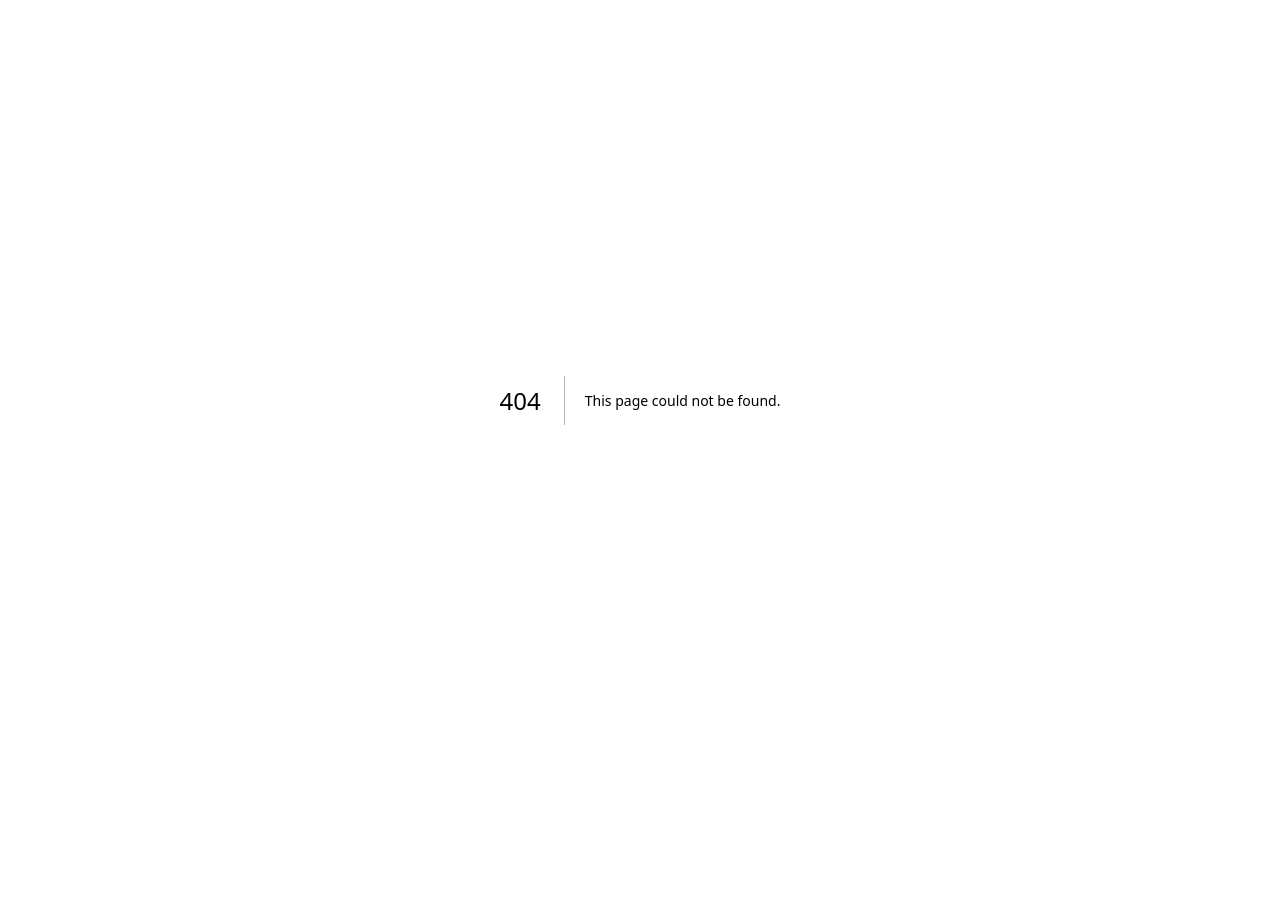
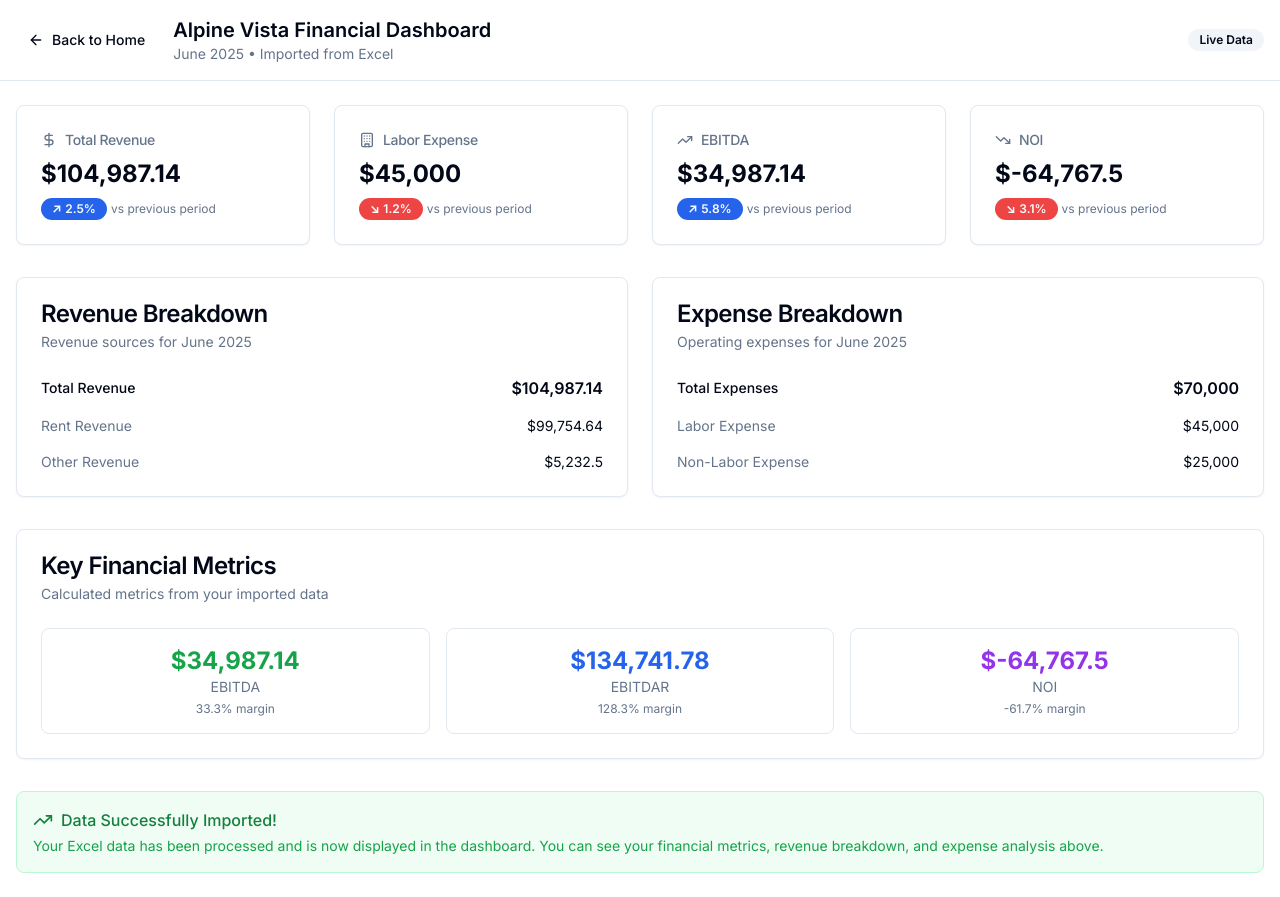
Before and after one commit to JDSmit/AlpineVista-Dashboard, a Next.js app: page /dashboard-simple in a window 1280 px wide. Before the commit this address had no page. Before the commit the page ends 800 px from the top, so only its background shows below. Built offline with nearby package versions, Linux system fonts and the light colour scheme.

Commit message:
Add simple dashboard to display imported financial data with KPIs and metrics

```diff
--- /dev/null
+++ b/src/app/dashboard-simple/page.tsx
@@ -0,0 +1,240 @@
+'use client';
+
+import React, { useState } from 'react';
+import { Button } from '@/components/ui/button';
+import { Card, CardContent, CardDescription, CardHeader, CardTitle } from '@/components/ui/card';
+import { Badge } from '@/components/ui/badge';
+import { ArrowLeft, TrendingUp, TrendingDown, DollarSign, Building } from 'lucide-react';
+
+export default function SimpleDashboard() {
+  // Sample data based on your P&L sheet
+  const [selectedPeriod] = useState('June 2025');
+
+  const financialData = {
+    period: 'June 2025',
+    revenue: 104987.14,
+    laborExpense: 45000,
+    nonLaborExpense: 25000,
+    rent: 99754.64,
+    ebitda: 104987.14 - 45000 - 25000,
+    ebitdar: 104987.14 - 45000 - 25000 + 99754.64,
+    noi: 104987.14 - 45000 - 25000 - 99754.64,
+  };
+
+  const kpiData = [
+    {
+      title: 'Total Revenue',
+      value: financialData.revenue,
+      change: 2.5,
+      icon: DollarSign,
+      color: 'text-green-600',
+    },
+    {
+      title: 'Labor Expense',
+      value: financialData.laborExpense,
+      change: -1.2,
+      icon: Building,
+      color: 'text-blue-600',
+    },
+    {
+      title: 'EBITDA',
+      value: financialData.ebitda,
+      change: 5.8,
+      icon: TrendingUp,
+      color: 'text-green-600',
+    },
+    {
+      title: 'NOI',
+      value: financialData.noi,
+      change: -3.1,
+      icon: TrendingDown,
+      color: 'text-red-600',
+    },
+  ];
+
+  return (
+    <div className="min-h-screen bg-background">
+      {/* Header */}
+      <div className="border-b bg-background/95 backdrop-blur supports-[backdrop-filter]:bg-background/60">
+        <div className="container mx-auto px-4 py-4">
+          <div className="flex items-center justify-between">
+            <div className="flex items-center gap-4">
+              <Button
+                variant="ghost"
+                size="sm"
+                onClick={() => window.history.back()}
+              >
+                <ArrowLeft className="h-4 w-4 mr-2" />
+                Back to Home
+              </Button>
+              <div>
+                <h1 className="text-xl font-semibold">Alpine Vista Financial Dashboard</h1>
+                <p className="text-sm text-muted-foreground">
+                  {selectedPeriod} • Imported from Excel
+                </p>
+              </div>
+            </div>
+
+            <div className="flex items-center gap-2">
+              <Badge variant="secondary">
+                Live Data
+              </Badge>
+            </div>
+          </div>
+        </div>
+      </div>
+
+      <div className="container mx-auto px-4 py-6">
+        {/* KPI Cards */}
+        <div className="grid gap-6 md:grid-cols-2 lg:grid-cols-4 mb-8">
+          {kpiData.map((kpi, index) => {
+            const Icon = kpi.icon;
+            const changeColor = kpi.change >= 0 ? 'text-green-600' : 'text-red-600';
+            const changeIcon = kpi.change >= 0 ? '↗' : '↘';
+
+            return (
+              <Card key={index} className="hover:shadow-lg transition-shadow">
+                <CardHeader className="pb-2">
+                  <CardTitle className="text-sm font-medium text-muted-foreground flex items-center gap-2">
+                    <Icon className="h-4 w-4" />
+                    {kpi.title}
+                  </CardTitle>
+                </CardHeader>
+                <CardContent>
+                  <div className="space-y-2">
+                    <div className="text-2xl font-bold">
+                      ${kpi.value.toLocaleString()}
+                    </div>
+
+                    <div className="flex items-center gap-1">
+                      <Badge
+                        variant={kpi.change >= 0 ? 'default' : 'destructive'}
+                        className="text-xs"
+                      >
+                        <span className="mr-1">{changeIcon}</span>
+                        {Math.abs(kpi.change).toFixed(1)}%
+                      </Badge>
+                      <span className="text-xs text-muted-foreground">
+                        vs previous period
+                      </span>
+                    </div>
+                  </div>
+                </CardContent>
+              </Card>
+            );
+          })}
+        </div>
+
+        {/* Financial Summary */}
+        <div className="grid gap-6 md:grid-cols-2">
+          <Card>
+            <CardHeader>
+              <CardTitle>Revenue Breakdown</CardTitle>
+              <CardDescription>
+                Revenue sources for {selectedPeriod}
+              </CardDescription>
+            </CardHeader>
+            <CardContent>
+              <div className="space-y-4">
+                <div className="flex justify-between items-center">
+                  <span className="text-sm font-medium">Total Revenue</span>
+                  <span className="font-semibold">${financialData.revenue.toLocaleString()}</span>
+                </div>
+                <div className="flex justify-between items-center">
+                  <span className="text-sm text-muted-foreground">Rent Revenue</span>
+                  <span className="text-sm">${financialData.rent.toLocaleString()}</span>
+                </div>
+                <div className="flex justify-between items-center">
+                  <span className="text-sm text-muted-foreground">Other Revenue</span>
+                  <span className="text-sm">${(financialData.revenue - financialData.rent).toLocaleString()}</span>
+                </div>
+              </div>
+            </CardContent>
+          </Card>
+
+          <Card>
+            <CardHeader>
+              <CardTitle>Expense Breakdown</CardTitle>
+              <CardDescription>
+                Operating expenses for {selectedPeriod}
+              </CardDescription>
+            </CardHeader>
+            <CardContent>
+              <div className="space-y-4">
+                <div className="flex justify-between items-center">
+                  <span className="text-sm font-medium">Total Expenses</span>
+                  <span className="font-semibold">${(financialData.laborExpense + financialData.nonLaborExpense).toLocaleString()}</span>
+                </div>
+                <div className="flex justify-between items-center">
+                  <span className="text-sm text-muted-foreground">Labor Expense</span>
+                  <span className="text-sm">${financialData.laborExpense.toLocaleString()}</span>
+                </div>
+                <div className="flex justify-between items-center">
+                  <span className="text-sm text-muted-foreground">Non-Labor Expense</span>
+                  <span className="text-sm">${financialData.nonLaborExpense.toLocaleString()}</span>
+                </div>
+              </div>
+            </CardContent>
+          </Card>
+        </div>
+
+        {/* Financial Metrics */}
+        <div className="mt-8">
+          <Card>
+            <CardHeader>
+              <CardTitle>Key Financial Metrics</CardTitle>
+              <CardDescription>
+                Calculated metrics from your imported data
+              </CardDescription>
+            </CardHeader>
+            <CardContent>
+              <div className="grid gap-4 md:grid-cols-3">
+                <div className="text-center p-4 border rounded-lg">
+                  <div className="text-2xl font-bold text-green-600">
+                    ${financialData.ebitda.toLocaleString()}
+                  </div>
+                  <div className="text-sm text-muted-foreground">EBITDA</div>
+                  <div className="text-xs text-muted-foreground mt-1">
+                    {((financialData.ebitda / financialData.revenue) * 100).toFixed(1)}% margin
+                  </div>
+                </div>
+
+                <div className="text-center p-4 border rounded-lg">
+                  <div className="text-2xl font-bold text-blue-600">
+                    ${financialData.ebitdar.toLocaleString()}
+                  </div>
+                  <div className="text-sm text-muted-foreground">EBITDAR</div>
+                  <div className="text-xs text-muted-foreground mt-1">
+                    {((financialData.ebitdar / financialData.revenue) * 100).toFixed(1)}% margin
+                  </div>
+                </div>
+
+                <div className="text-center p-4 border rounded-lg">
+                  <div className="text-2xl font-bold text-purple-600">
+                    ${financialData.noi.toLocaleString()}
+                  </div>
+                  <div className="text-sm text-muted-foreground">NOI</div>
+                  <div className="text-xs text-muted-foreground mt-1">
+                    {((financialData.noi / financialData.revenue) * 100).toFixed(1)}% margin
+                  </div>
+                </div>
+              </div>
+            </CardContent>
+          </Card>
+        </div>
+
+        {/* Success Message */}
+        <div className="mt-8 p-4 bg-green-50 border border-green-200 rounded-lg">
+          <div className="flex items-center gap-2 text-green-700">
+            <TrendingUp className="h-5 w-5" />
+            <span className="font-medium">Data Successfully Imported!</span>
+          </div>
+          <p className="text-sm text-green-600 mt-1">
+            Your Excel data has been processed and is now displayed in the dashboard.
+            You can see your financial metrics, revenue breakdown, and expense analysis above.
+          </p>
+        </div>
+      </div>
+    </div>
+  );
+}
--- a/src/app/page.tsx
+++ b/src/app/page.tsx
@@ -21,8 +21,8 @@ export default function HomePage() {
   const handleMappingComplete = () => {
     setShowMapping(false);
     setShowUpload(false);
-    // Here you would typically save the dataset and navigate to dashboard
-    alert('Dataset created successfully! Ready to view dashboard.');
+    // Navigate to the dashboard
+    window.location.href = '/dashboard-simple';
   };
 
   const handleBackToUpload = () => {
@@ -105,7 +105,7 @@ export default function HomePage() {
                 </div>
 
                 <div className="pt-4">
-                  <Button className="w-full">
+                  <Button className="w-full" onClick={() => window.location.href = '/dashboard-simple'}>
                     Open Dashboard
                   </Button>
                 </div>
@@ -136,7 +136,7 @@ export default function HomePage() {
                 </div>
 
                 <div className="pt-4">
-                  <Button className="w-full">
+                  <Button className="w-full" onClick={() => window.location.href = '/dashboard-simple'}>
                     Open Dashboard
                   </Button>
                 </div>
```
